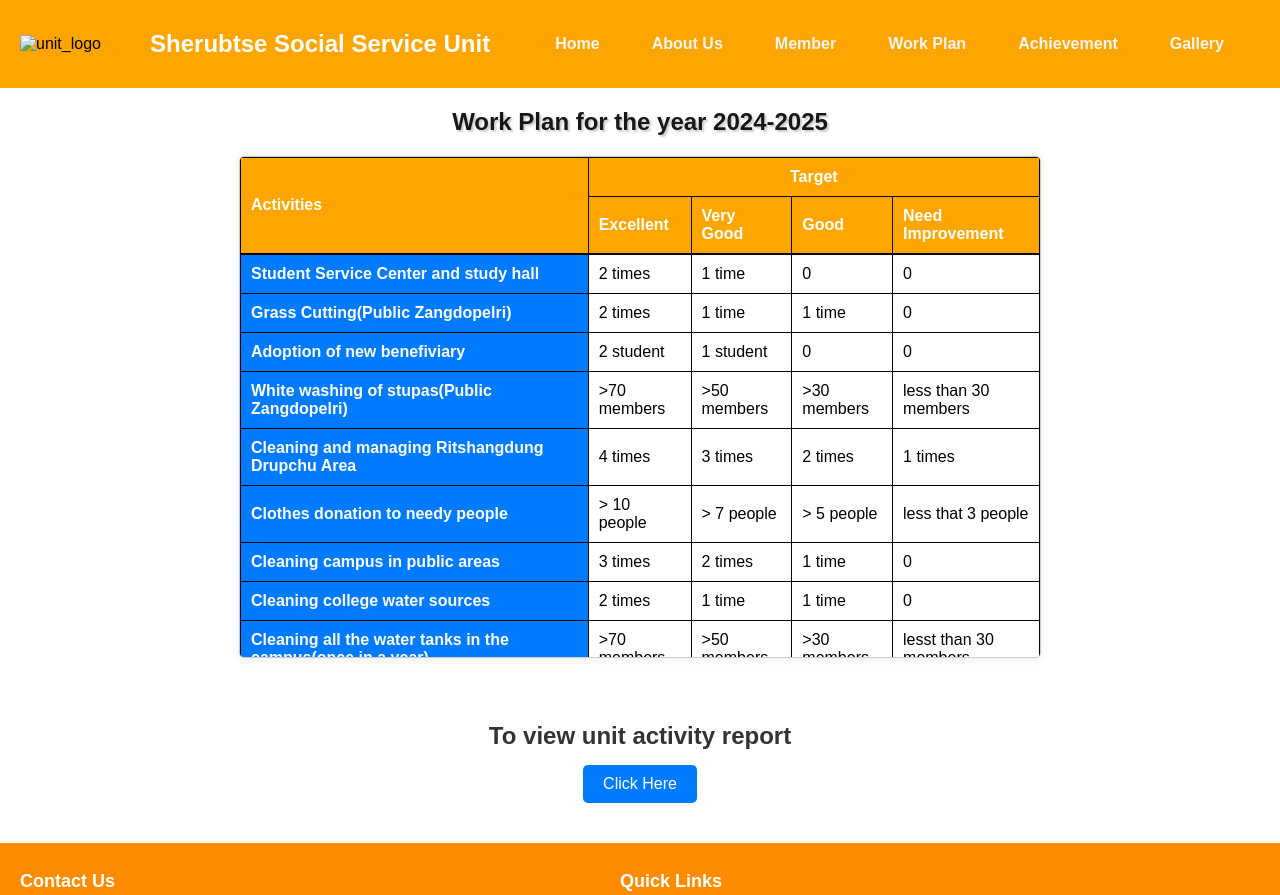
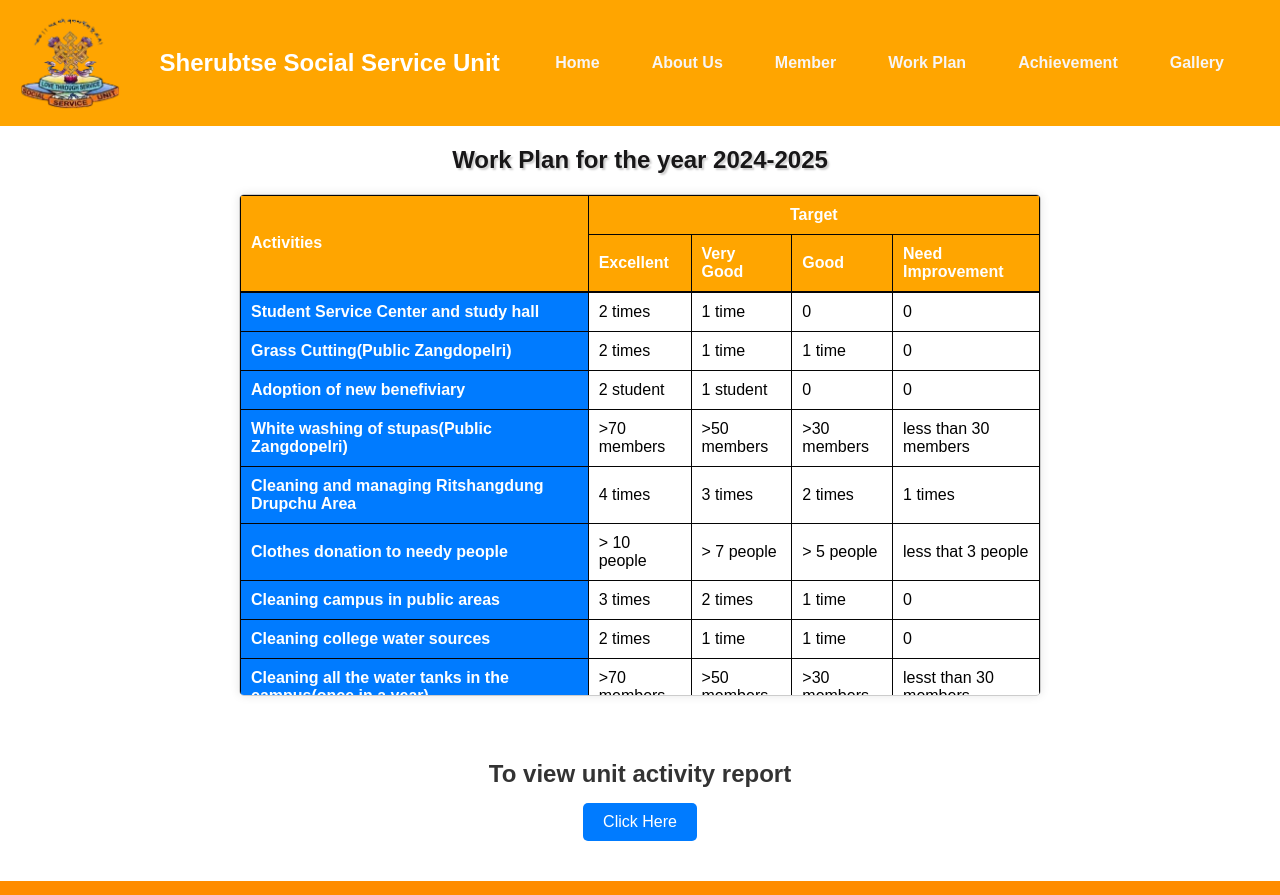
Before and after one commit to Gyembowangs/Shercol_ssu, a plain HTML site: page workplan.html in a window 1280 px wide. Shown: the top 895 px of the page. Drawn offline with Linux system fonts and the light colour scheme.

Commit message:
Update workplan.html

```diff
--- a/workplan.html
+++ b/workplan.html
@@ -11,7 +11,7 @@
     <header>
         <div class="header-container">
             <div class="unitlogo">
-                <img src="image/unitlogo.png" alt="unit_logo" width="100px">
+                <img src="unitlogo.png" alt="unit_logo" width="100px">
             </div>
             <h2 class="unitname">Sherubtse Social Service Unit</h2>
             <div class="navbar">
```
